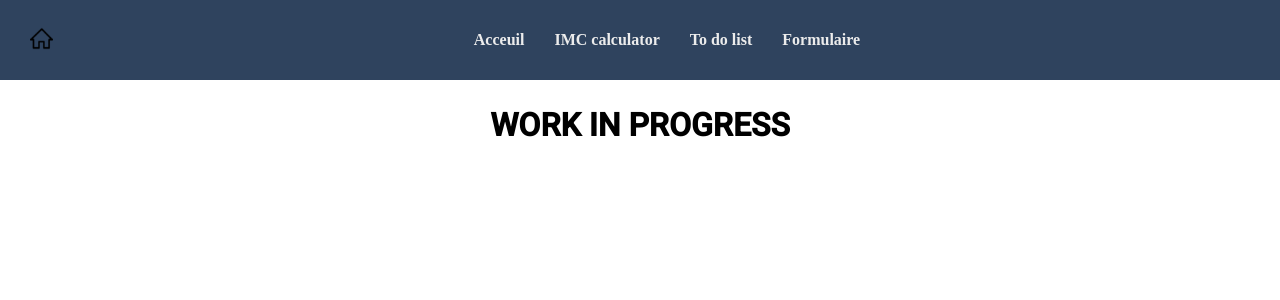
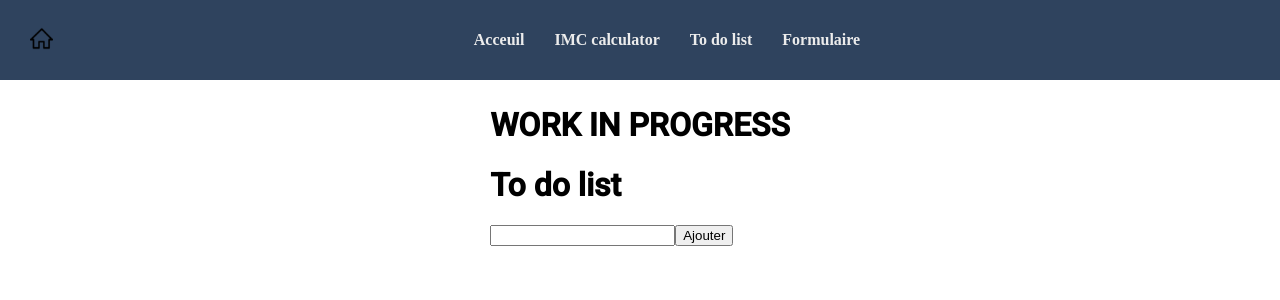
Before and after one commit to izno94/exoAngular, an Angular app: page /todolist in a window 1280 px wide. Shown: the top 300 px of the page. Built offline with nearby package versions, Linux system fonts and the light colour scheme.

Commit message:
create function add and deleted

```diff
--- a/src/app/to-do-list/to-do-list.component.css
+++ b/src/app/to-do-list/to-do-list.component.css
@@ -0,0 +1,3 @@
+li{
+    list-style: none;
+}
--- a/src/app/to-do-list/to-do-list.component.html
+++ b/src/app/to-do-list/to-do-list.component.html
@@ -1,13 +1,15 @@
-<!-- <h1>To do list</h1>
-<p>Ajouter un élément</p>
 
-<textarea name="" id="addList" cols="30" rows="10"></textarea>
-<input type="text" id="addList" placeholder="Entrer votre text içi">
-<span class="addBtn" id="addBtn">Ajouter</button>
-</header>
-    <ul id="ulList">
+<h1>WORK IN PROGRESS</h1>
 
-    </ul> -->
+<h1>To do list</h1>
 
-
-    <H1>WORK IN PROGRESS</H1>
+<input type="text" [(ngModel)]='importData'>
+<button (click)="add()">Ajouter</button>
+<div *ngIf="todo.length > 0">
+    <ul *ngFor="let task of todo; index as i">
+        <li>
+            {{task}}
+            <button (click)="delete(i)">supprimer</button>
+        </li>
+    </ul>
+</div>
--- a/src/app/to-do-list/to-do-list.component.ts
+++ b/src/app/to-do-list/to-do-list.component.ts
@@ -1,15 +1,26 @@
 import { Component, OnInit } from '@angular/core';
-
+import { ReactiveFormsModule,FormsModule } from '@angular/forms';
 @Component({
   selector: 'app-to-do-list',
   templateUrl: './to-do-list.component.html',
   styleUrls: ['./to-do-list.component.css']
 })
 export class ToDoListComponent implements OnInit {
+  public todo
+  public importData
 
-  constructor() { }
+  constructor() {
+    this.todo = []
+   }
 
   ngOnInit() {
   }
+add(){
+  this.todo.push(this.importData)
 
 }
+delete(index){
+  this.todo.splice(index,1)
+}
+
+}
```
